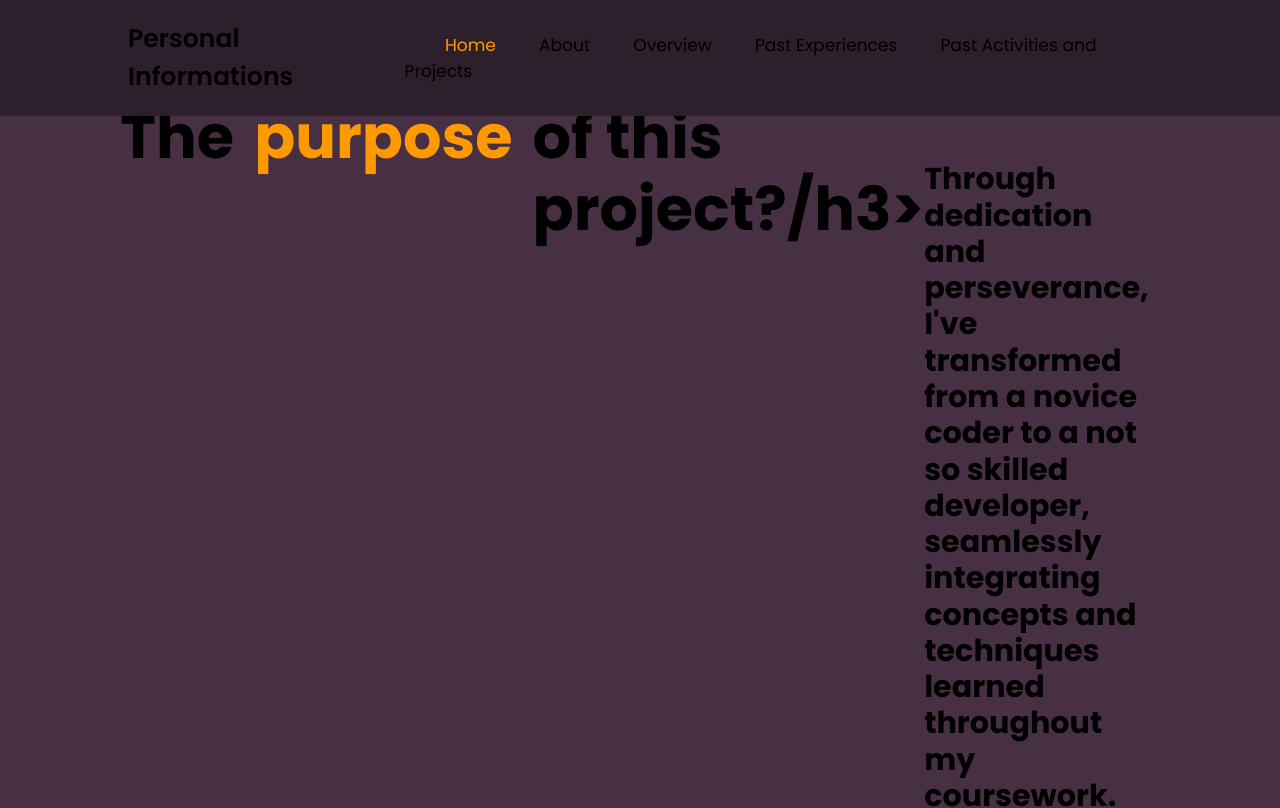
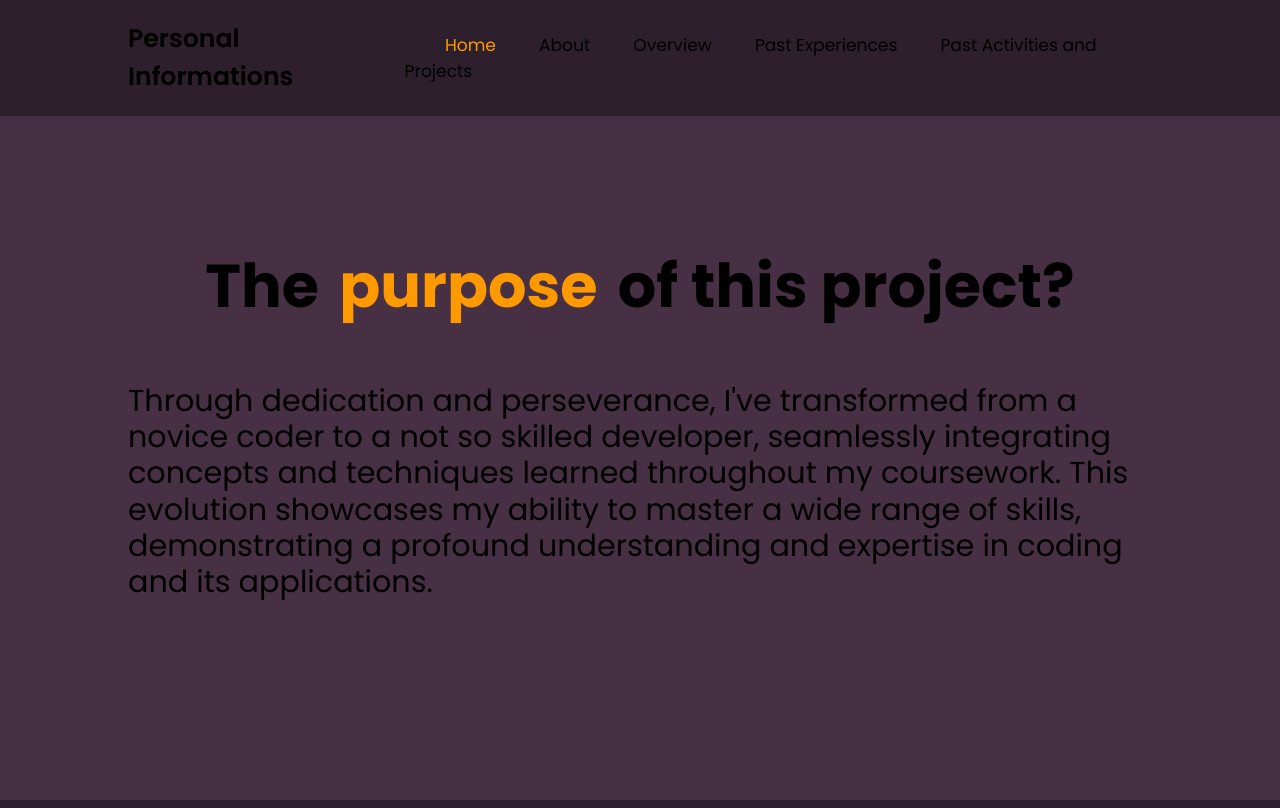
Before and after one commit to Mhikee-lo/WD-Finals, a plain HTML site: page pages/overwiew/index.html in a window 1280 px wide. Shown: the top 808 px of the page. Drawn offline with nearby package versions, Linux system fonts and the light colour scheme.

Commit message:
Updated the code on index.html

```diff
--- a/pages/overwiew/index.html
+++ b/pages/overwiew/index.html
@@ -24,7 +24,7 @@
 
     <section class="overview" id="overview">
         <div class="overview-content">
-            <h3>The <span>purpose</span> of this project?/h3>
+            <h3>The <span>purpose</span> of this project?</h3>
             <p>Through dedication and perseverance, I've transformed from a novice coder to a not so skilled developer, seamlessly integrating concepts and techniques learned throughout my coursework. This evolution showcases my ability to master a wide range of skills, demonstrating a profound understanding and expertise in coding and its applications.</p>
         </div>
     </section>
```
Also changed, not shown: index.html (+1 -1 lines), pages/pastprojects/index.html (+1 -1 lines).
